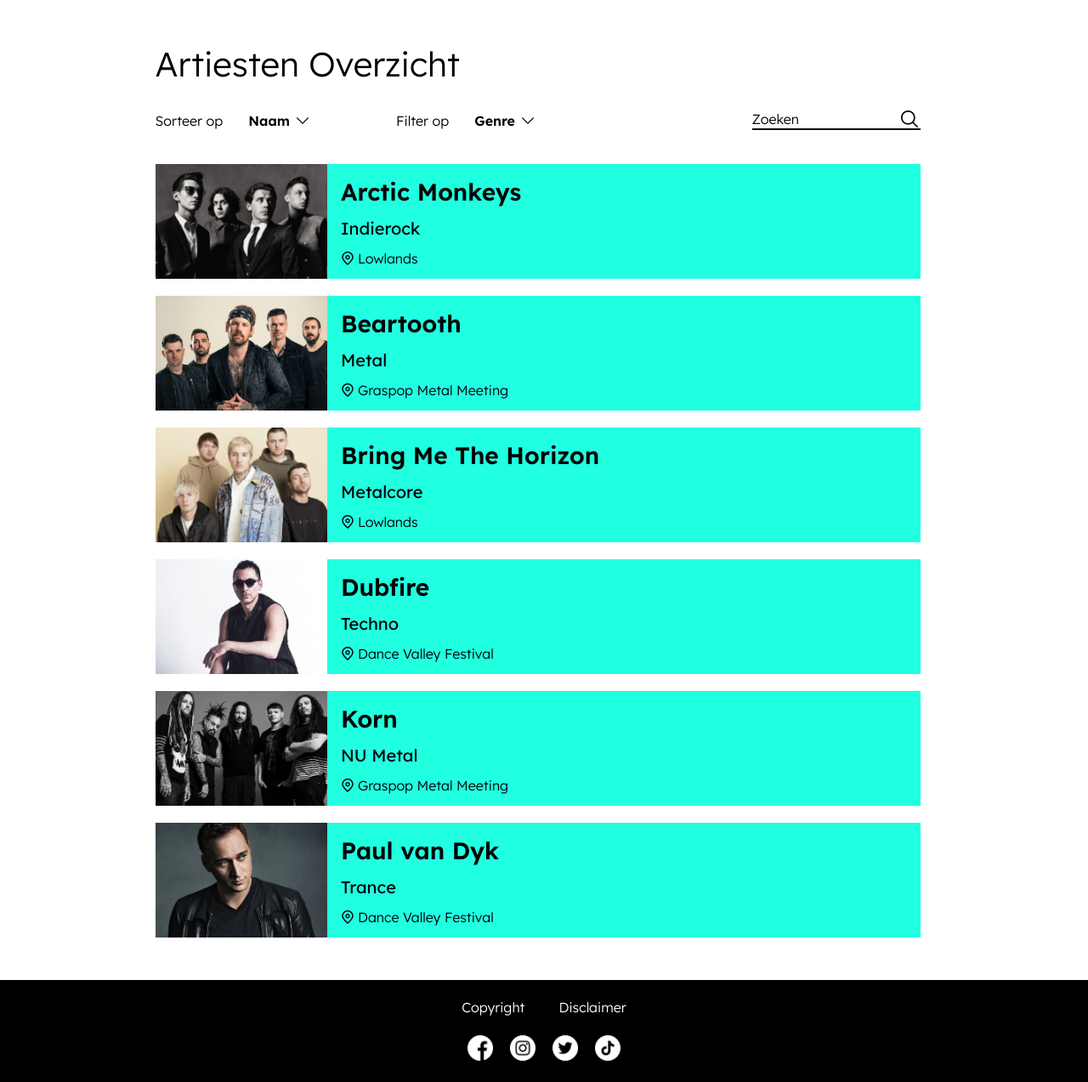
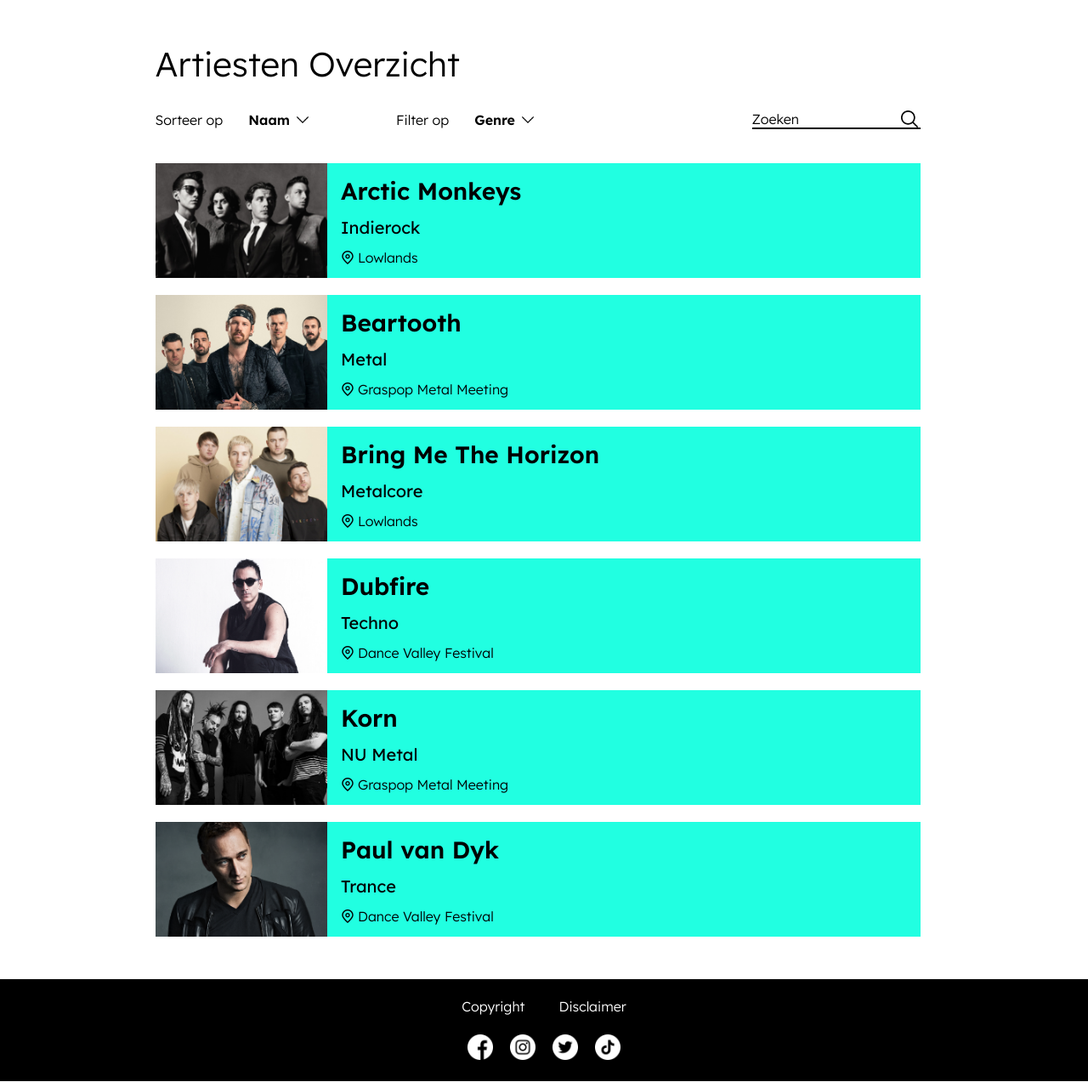
Before and after one commit to samigitt/Project-4-Energy, a PHP site: page /artiesten.html in a window 1280 px wide. Shown: the part 150-1423 px from the top of the page at 85% size. Run offline with PHP 8.4, Linux system fonts and the light colour scheme; some web fonts are replaced.

Commit message:
after element weggehaald

```diff
--- a/One-Up/css/artiesten.css
+++ b/One-Up/css/artiesten.css
@@ -62,23 +62,13 @@
 
 .zoeken {
   display: flex;
-  flex-wrap: wrap;
   width: 198px;
+  border-bottom: 2px solid black;
 }
 
 .zoeken > img {
   width: 20px;
   height: 20px;
-}
-
-.zoeken::after {
-  content: "";
-  border: 1px solid black;
-  width: 100%;
-  height: 1px;
-  bottom: 0;
-  left: 0;
-  margin-top: 1px;
 }
 
 .blank {
```
